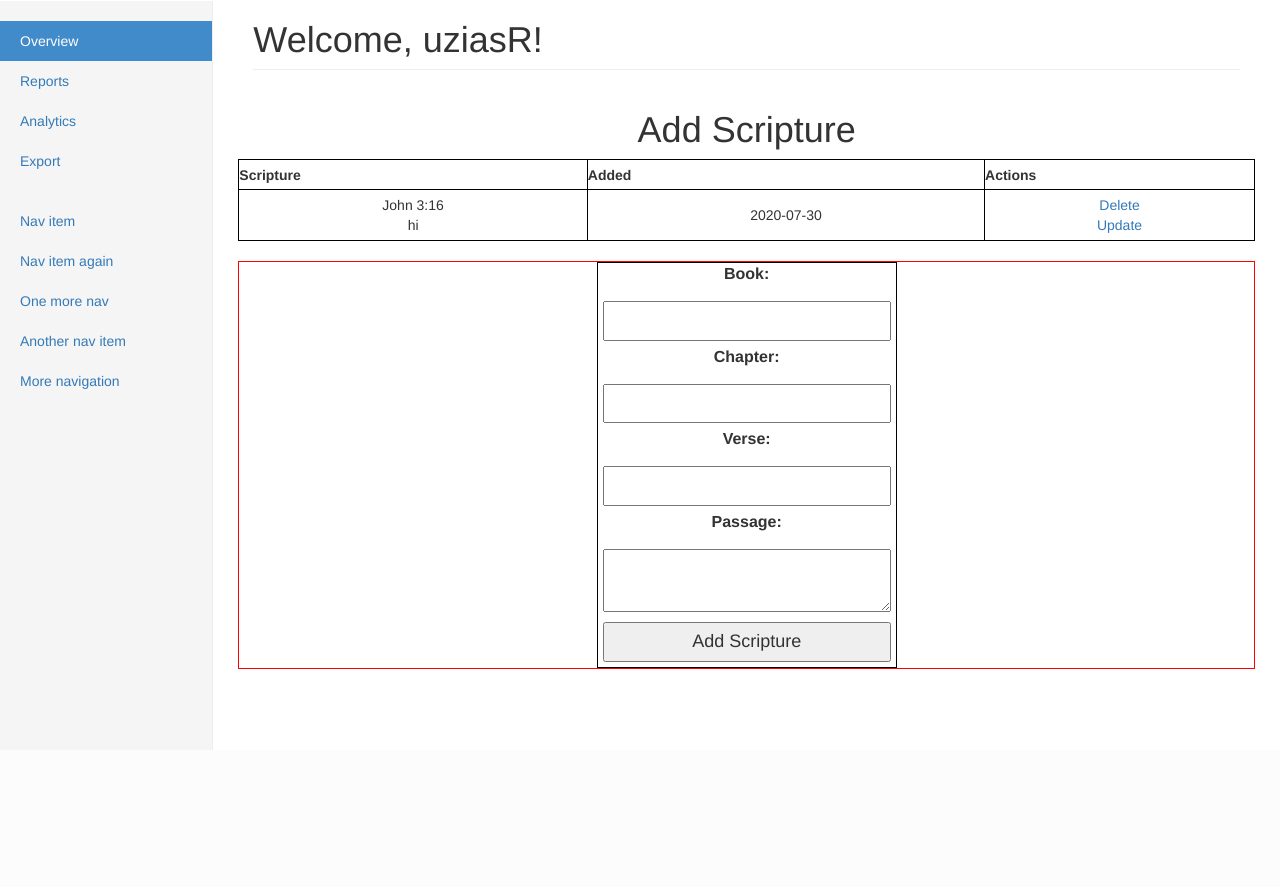
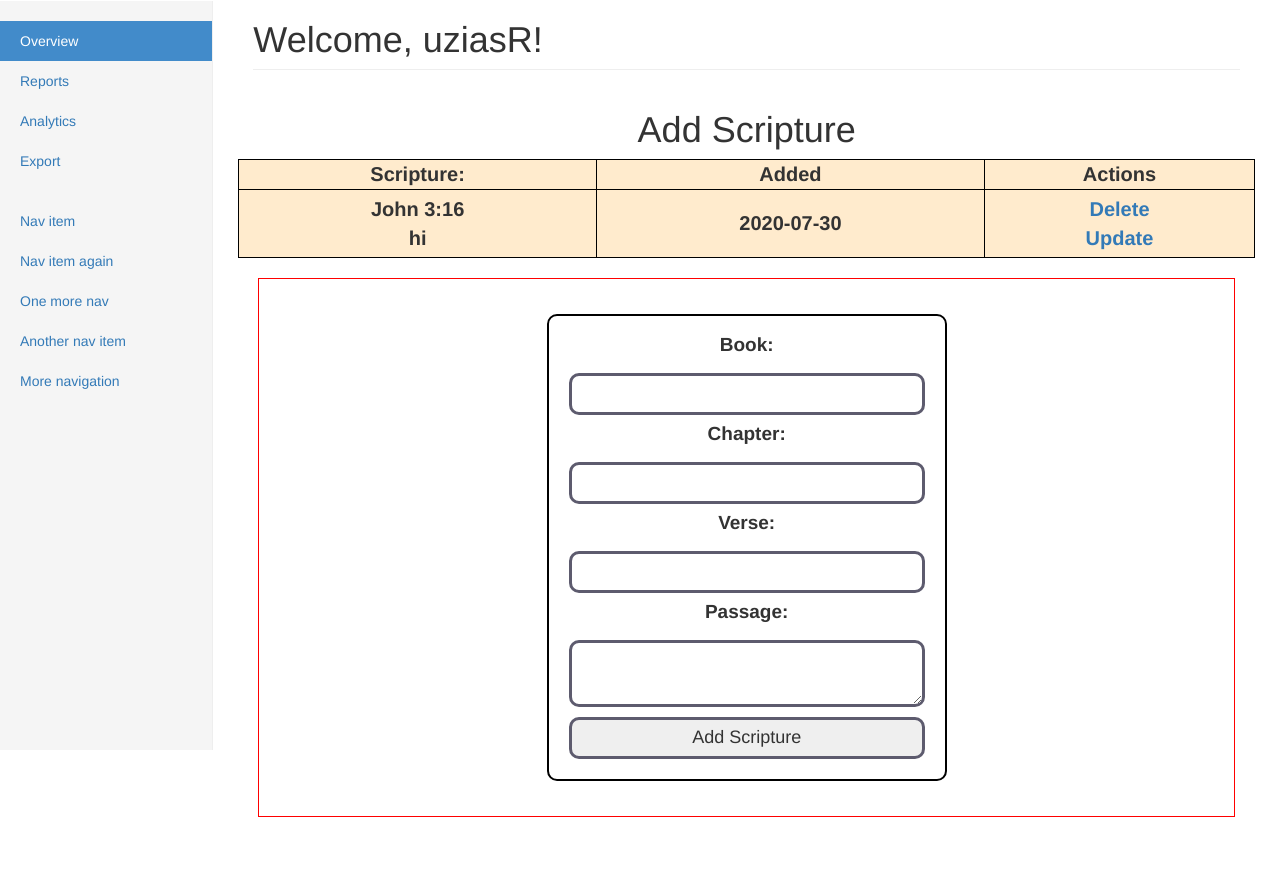
Before and after one commit to AjileJ/flask101, a Flask app: page /dashboard in a window 1280 px wide. Shown: the part 50-937 px from the top of the page. Before the commit the page ends 800 px from the top, so only its background shows below. Run offline with Flask 2, Linux system fonts and the light colour scheme; a user stored in the database is signed in; data comes from the database, SQL or seed files in the repository; both versions use the stored data as it was after the commit; some libraries are stand-ins or nearby versions.

Commit message:
updated some styling

```diff
--- a/static/css/dashboard.css
+++ b/static/css/dashboard.css
@@ -105,16 +105,20 @@ body {
   }
 
   .formo {
-    border: 1px solid black;
+    border: 2px solid black;
     display: flex;
     flex-direction: column;
-    width: 300px
+    width: 400px;
+    padding: 15px;
+    border-radius: 10px;
   }
 
   #form-wrapo {
     border: 1px solid red;
     display: flex;
     justify-content: center;
+    padding: 35px;
+    margin: 20px;
   }
 
   .inputo {
@@ -122,6 +126,8 @@ body {
     padding: 5px;
     font-size: large;
     box-sizing: border-box;
+    border: 3px solid rgb(93, 91, 110);
+    border-radius: 10px;
   }
 
   .inputlabel {
@@ -131,6 +137,9 @@ body {
 
   table, td, th {
     border: 1px solid black;
+    font-size: 20px;
+    font-weight: bold;
+    background-color: blanchedalmond;
 }
 
   table {
@@ -140,6 +149,8 @@ body {
 
   th {
       height: 30px;
+      text-align: center;
+
   }
 
   td {
@@ -154,3 +165,16 @@ body {
   #content {
       width: 70%;
   }
+
+  p.inputlabel {
+    font-size: 19px;
+  }
+
+  input.inputo:hover {
+    background-color: rgba(0, 128, 0, 0.294);
+    color: rgb(12, 12, 11);
+    border-radius: 15px;
+  }
+  textarea.inputo:hover {
+    background-color: rgba(0, 128, 0, 0.294);
+  }
--- a/templates/dashboard.html
+++ b/templates/dashboard.html
@@ -65,7 +65,7 @@ Dashboard
                 {% else %}
                 <table>
                     <tr>
-                        <th>Scripture</th>
+                        <th>Scripture:</th>
                         <th>Added</th>
                         <th>Actions</th>
                     </tr>
```
Also changed, not shown: database.db.
